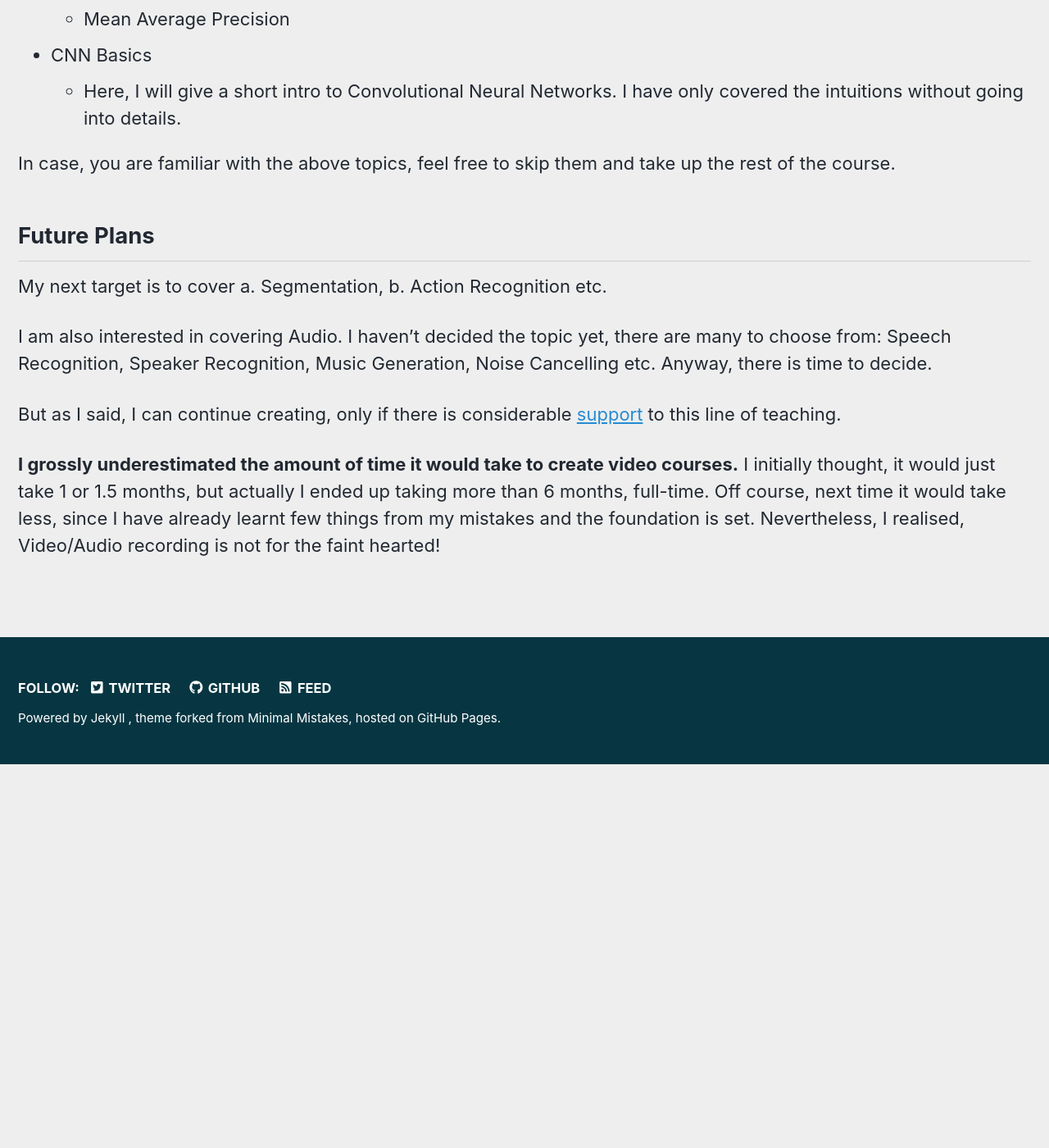
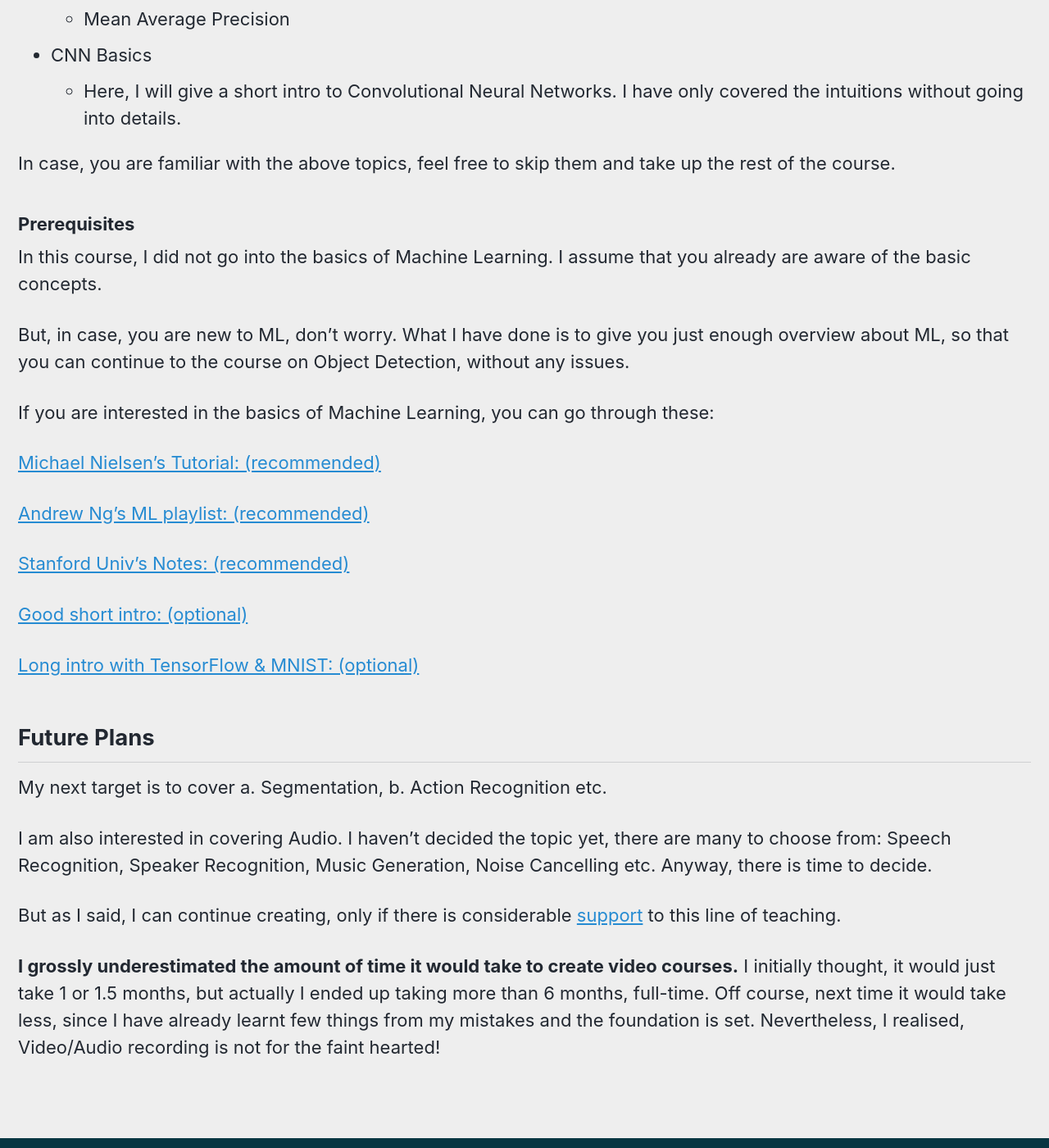
Before and after one commit to Cogneethi/cogneethi, a Jekyll site: the page built from _pages/home.md, in a window 1280 px wide and 1400 px high, scrolled down 2550 px. Shown: the whole window at 82% size. Built offline with Jekyll 4.4.1, drawn with Linux system fonts in a browser that asks for light colours; nearby versions of some CDN libraries; before the commit the page ends 3482 px from its top, so only the background shows below that.

Commit message:
added prerequisites and github metadata

```diff
--- a/_config.yml
+++ b/_config.yml
@@ -58,6 +58,7 @@ reCaptcha:
   siteKey                : # "6LdRBykTAAAAAFB46MnIu6ixuxwu9W1ihFF8G60Q"
   secret                 : # "PznnZGu3P6eTHRPLORniSq+J61YEf+A9zmColXDM5icqF49gbunH51B8+h+i2IvewpuxtA9TFoK68TuhUp/X3YKmmqhXasegHYabY50fqF9nJh9npWNhvITdkQHeaOqnFXUIwxfiEeUt49Yoa2waRR7a5LdRAP3SVM8hz0KIBT4="
 
+github                   : [metadata]
 atom_feed:
   path                   : # blank (default) uses feed.xml
 
--- a/_pages/home.md
+++ b/_pages/home.md
@@ -59,6 +59,23 @@ Last but not the least, I have also included some additional materials in case y
 
 In case, you are familiar with the above topics, feel free to skip them and take up the rest of the course.
 
+### Prerequisites
+In this course, I did not go into the basics of Machine Learning. I assume that you already are aware of the basic concepts.
+
+But, in case, you are new to ML, don't worry. What I have done is to give you just enough overview about ML, so that you can continue to the course on Object Detection, without any issues.
+
+If you are interested in the basics of Machine Learning, you can go through these:
+
+[Michael Nielsen’s Tutorial: (recommended)](http://neuralnetworksanddeeplearning.com/chap1.html){:target="_blank"}
+
+[Andrew Ng's ML playlist: (recommended)](https://www.youtube.com/playlist?list=PLkDaE6sCZn6Ec-XTbcX1uRg2_u4xOEky0){:target="_blank"}
+
+[Stanford Univ’s Notes: (recommended)](http://cs231n.github.io/neural-networks-1/){:target="_blank"}
+
+[Good short intro: (optional)](https://www.youtube.com/watch?v=FmpDIaiMIeA){:target="_blank"}
+
+[Long intro with TensorFlow & MNIST: (optional)](https://www.youtube.com/watch?v=vq2nnJ4g6N0){:target="_blank"}
+
 ## Future Plans
 My next target is to cover a. Segmentation, b. Action Recognition etc.
 
```
